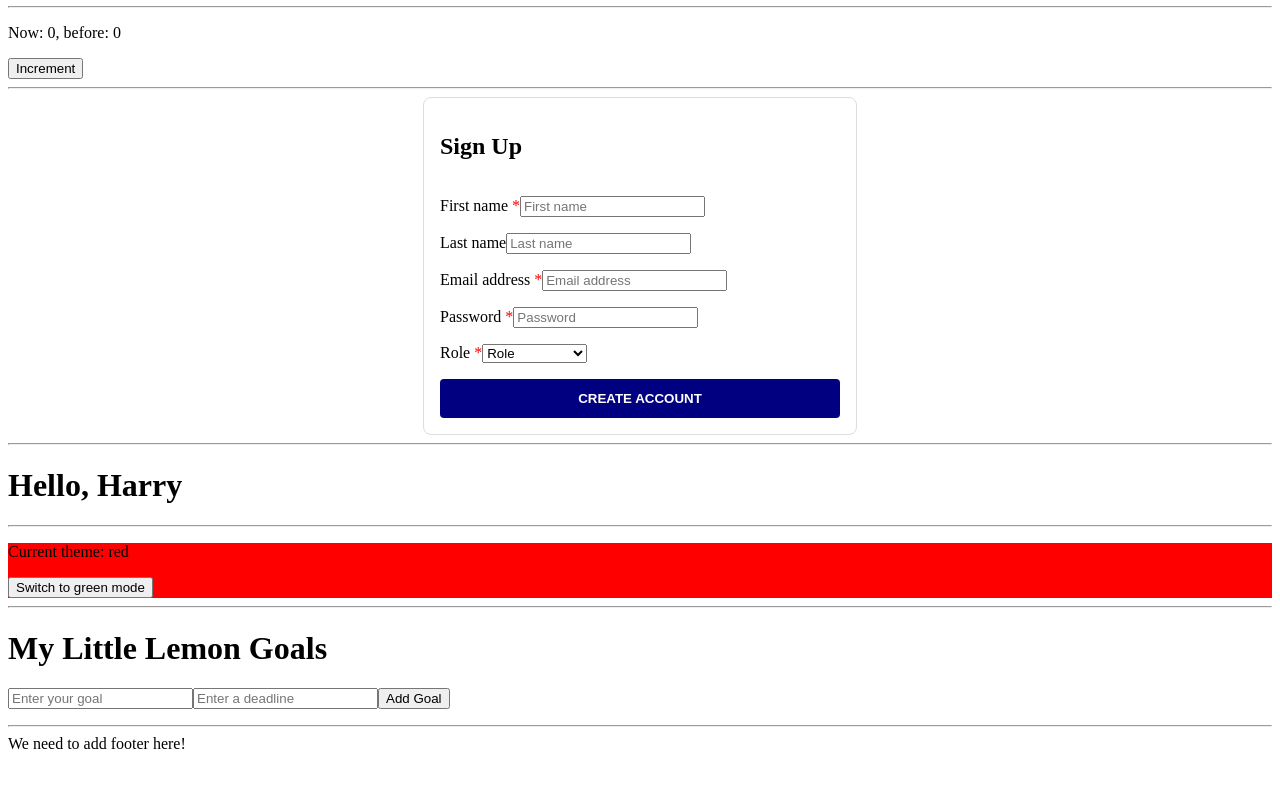
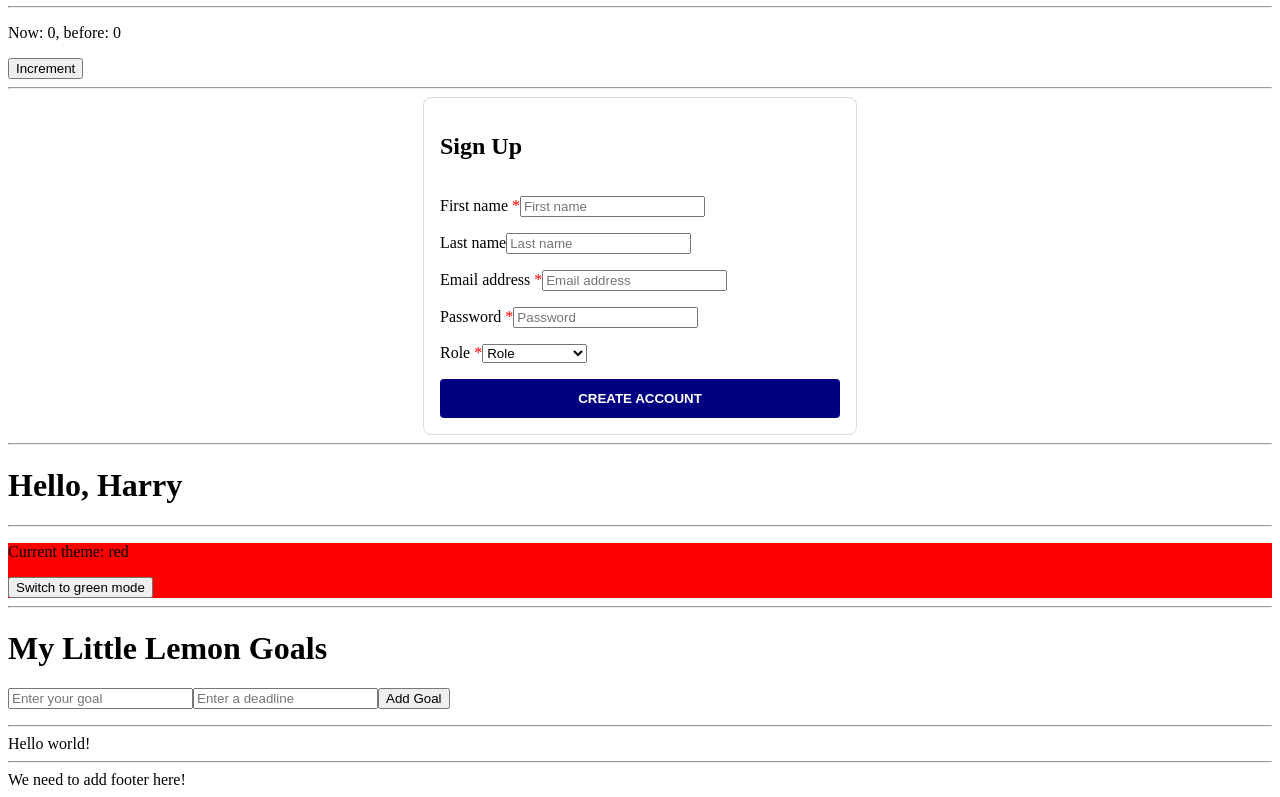
Before and after one commit to Dominionss/WeatherCheck, a React (Create React App) app in the folder weather-app/: page /test in a window 1280 px wide. Shown: the part 2128-2925 px from the top of the page. Before the commit the page ends 2889 px from the top, so only its background shows below. Built offline with nearby package versions, Linux system fonts and the light colour scheme.

Commit message:
Some useEffect

```diff
--- a/weather-app/src/App.js
+++ b/weather-app/src/App.js
@@ -20,6 +20,7 @@ import ProfileWithContext from "./components/ProfileWithContext";
 import ThemeSwitcher from "./components/ThemeSwitcher";
 
 import GoalForm from "./components/GoalForm";
+import RandomCatFactFetcher from "./components/RandomCatFactFetcher";
 
 import TemperatureInput from './components/TemperatureInput';
 import { toCelsius, toFahrenheit, tryConvert } from './utils/converters';
@@ -117,8 +118,8 @@ function Test() {
 
             <hr/>
 
-            <UserContext.Provider value={{ name: "Harry" }}>
-                <ProfileWithContext />
+            <UserContext.Provider value={{name: "Harry"}}>
+                <ProfileWithContext/>
             </UserContext.Provider>
 
             <hr/>
@@ -138,6 +139,10 @@ function Test() {
                     </li>
                 ))}
             </ul>
+
+            <hr/>
+
+            <RandomCatFactFetcher/>
 
             <hr/>
 
--- a/weather-app/src/components/Counter.js
+++ b/weather-app/src/components/Counter.js
@@ -1,8 +1,12 @@
-import React, { useState } from 'react';
+import React, {useEffect, useState} from 'react';
 
 
 function Counter() {
     const [counter, setCounter] = useState(0);
+
+    useEffect(() => {
+        console.log(counter);
+    }, [counter]);
 
     const minus = () => {
         setCounter(counter - 1);
```
